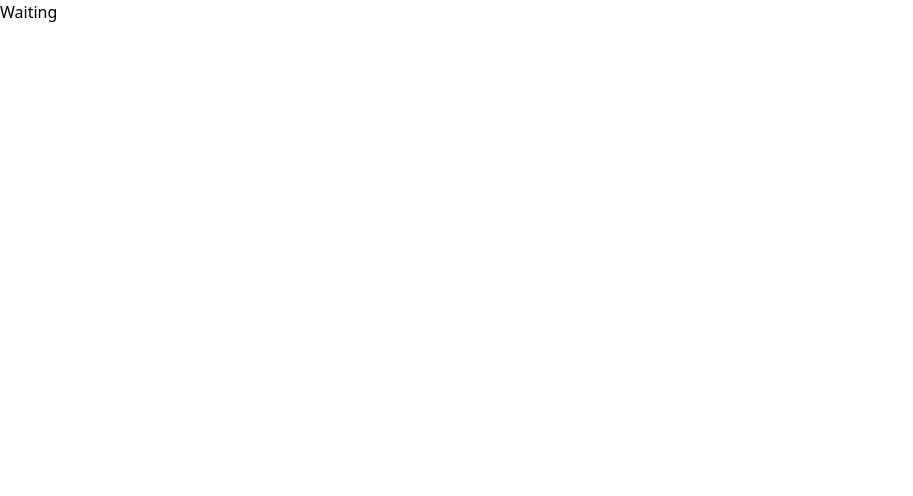
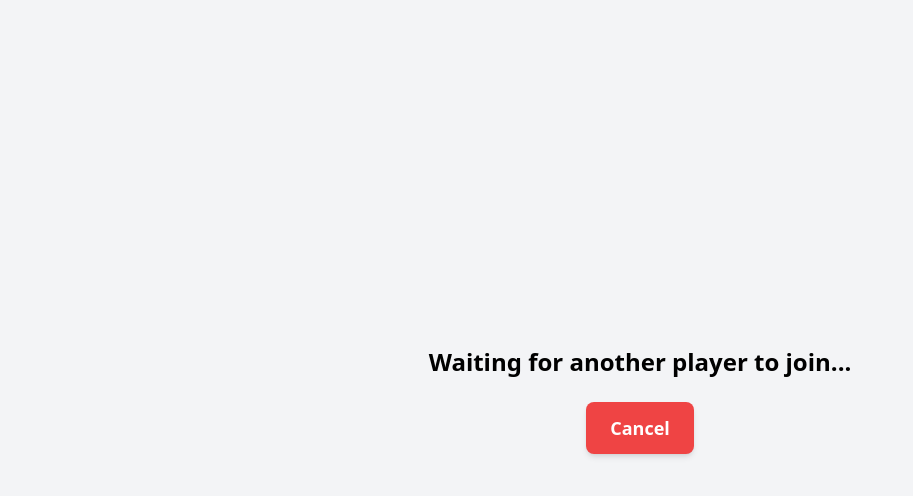
Before and after one commit to PRO0FESSOR/OldGun, a React (Vite) app in the folder Frontend/: page /waiting in a window 1280 px wide. Shown: the top 496 px of the page, without its empty margins (0-913 px from the left). Built offline with nearby package versions, Linux system fonts and the light colour scheme; no server answers.

Commit message:
waiting page updated [logic to handel join game and start game event]

```diff
--- a/Frontend/src/components/Waiting.jsx
+++ b/Frontend/src/components/Waiting.jsx
@@ -1,8 +1,66 @@
-import React from 'react'
+import React , {useEffect} from 'react'
+import { useNavigate } from 'react-router-dom';
 
+//import of socket client
+import io from 'socket.io-client';
+
+// waiting component initialised
 const Waiting = () => {
+
+  //Set up the connection and other socket listeners on component mount
+  useEffect(() => {
+    const socket = io('http://localhost:8080');
+
+    // to check connection is established
+    socket.on('connect', () => {
+      console.log('Connected to server');
+    });
+
+    // Emit join game event
+    socket.emit('joinGame');
+
+    // events for joining a room
+
+    // Listen for room join confirmation
+    socket.on('joinedRoom', ({ roomId, playerId }) => {
+      console.log(`Joined room: ${roomId} as ${playerId}`);
+    });
+
+    // Listen for game start event
+    socket.on('startGame', (roomId) => {
+      console.log(`Game started in room: ${roomId}`);
+
+      setTimeout(() => {
+        console.log("game start in 5 seconds");
+        // Redirect to the playground
+        navigate(`/playground/${roomId}`);
+      }, 5000);
+
+    });
+
+    // Clean up the socket connection on component unmount
+    return () => {
+      socket.disconnect();
+    };
+  }, []);
+
+  const navigate = useNavigate();
+
+  const handleCancel = () => {
+    // Logic to handle cancel and return to homepage
+    navigate('/');
+  };
+
   return (
-    <div>Waiting</div>
+    <div className="flex flex-col items-center justify-center h-screen bg-gray-100">
+      <h1 className="text-2xl font-bold mb-6">Waiting for another player to join...</h1>
+      <button
+        className="px-6 py-3 text-lg font-semibold text-white bg-red-500 rounded-lg shadow-md hover:bg-red-600 transition-colors duration-300"
+        onClick={handleCancel}
+      >
+        Cancel
+      </button>
+    </div>
   )
 }
 
```
